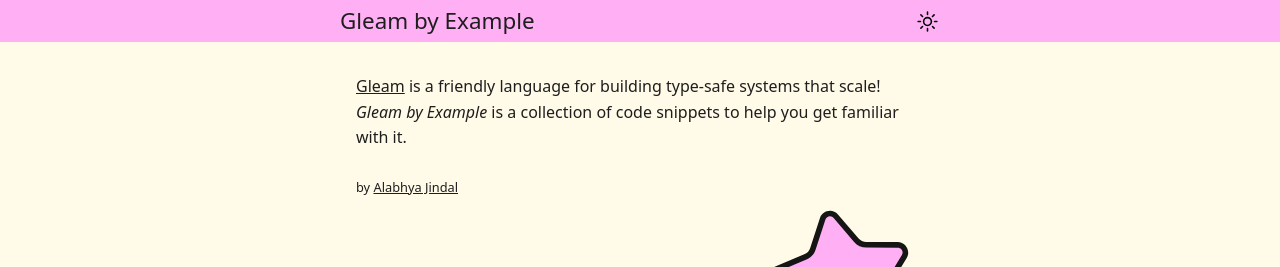
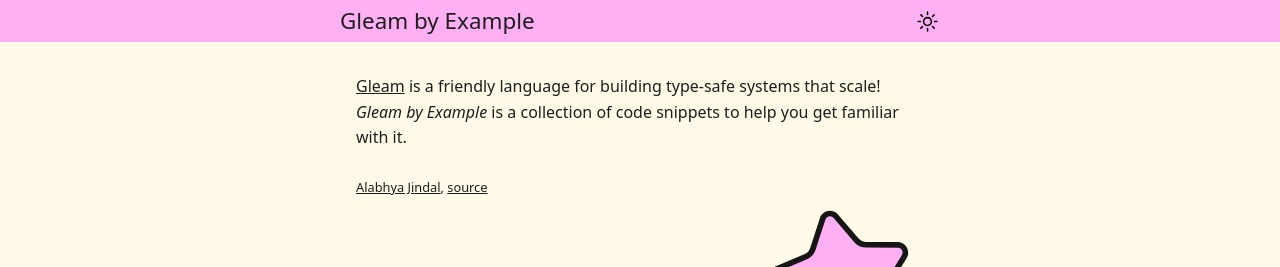
Before and after one commit to alabhyajindal/gleambyexample, a SvelteKit app in the folder website/: page / in a window 1280 px wide. Shown: the top 267 px of the page. Built offline with nearby package versions, Linux system fonts and the light colour scheme.

Commit message:
add source

```diff
--- a/website/src/components/footer.svelte
+++ b/website/src/components/footer.svelte
@@ -1,5 +1,8 @@
 <footer>
-	<p>by <a href="http://alabhyajindal.com" target="_blank">Alabhya Jindal</a></p>
+	<p>
+		<a href="http://alabhyajindal.com" target="_blank">Alabhya Jindal</a>,
+		<a href="http://github.com/alabhyajindal/gleambyexample" target="_blank">source</a>
+	</p>
 </footer>
 
 <style>
```
Also changed, not shown: 2 other files (tests, documents, lock files or other folders).
